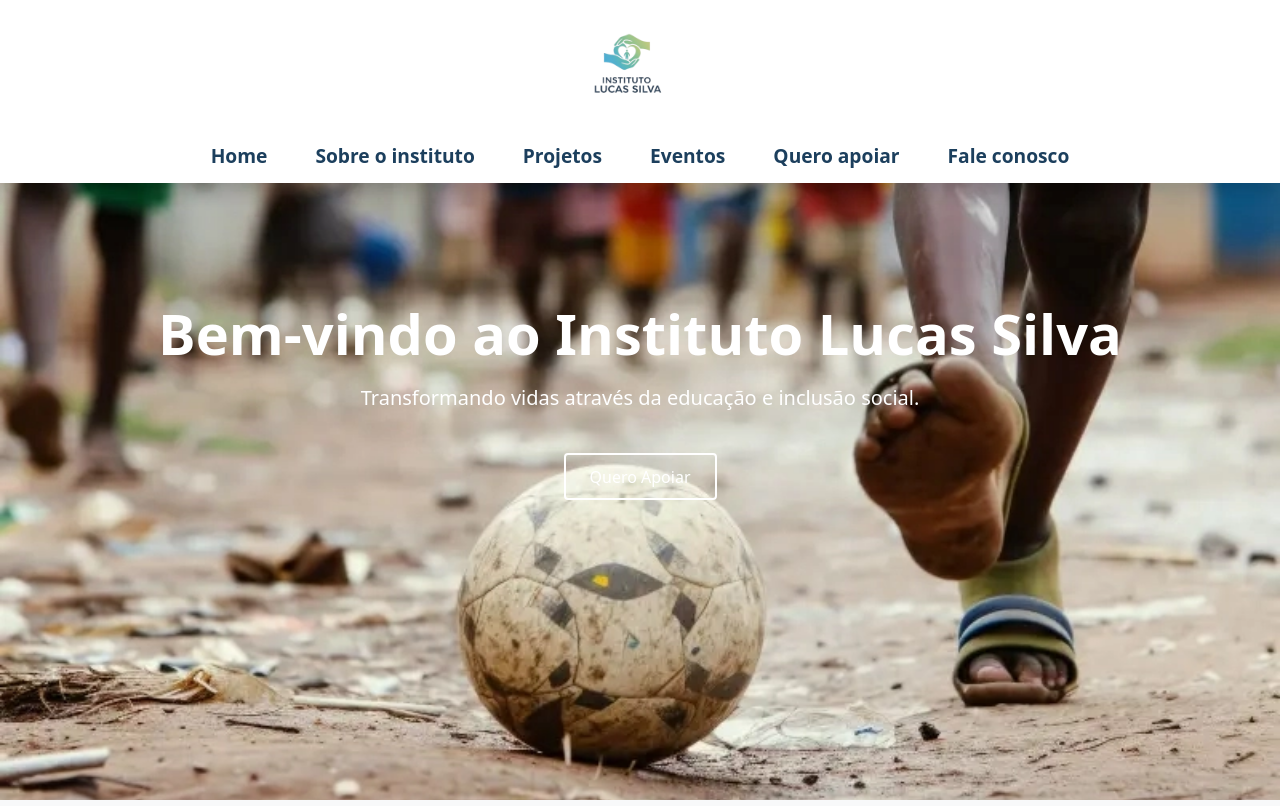
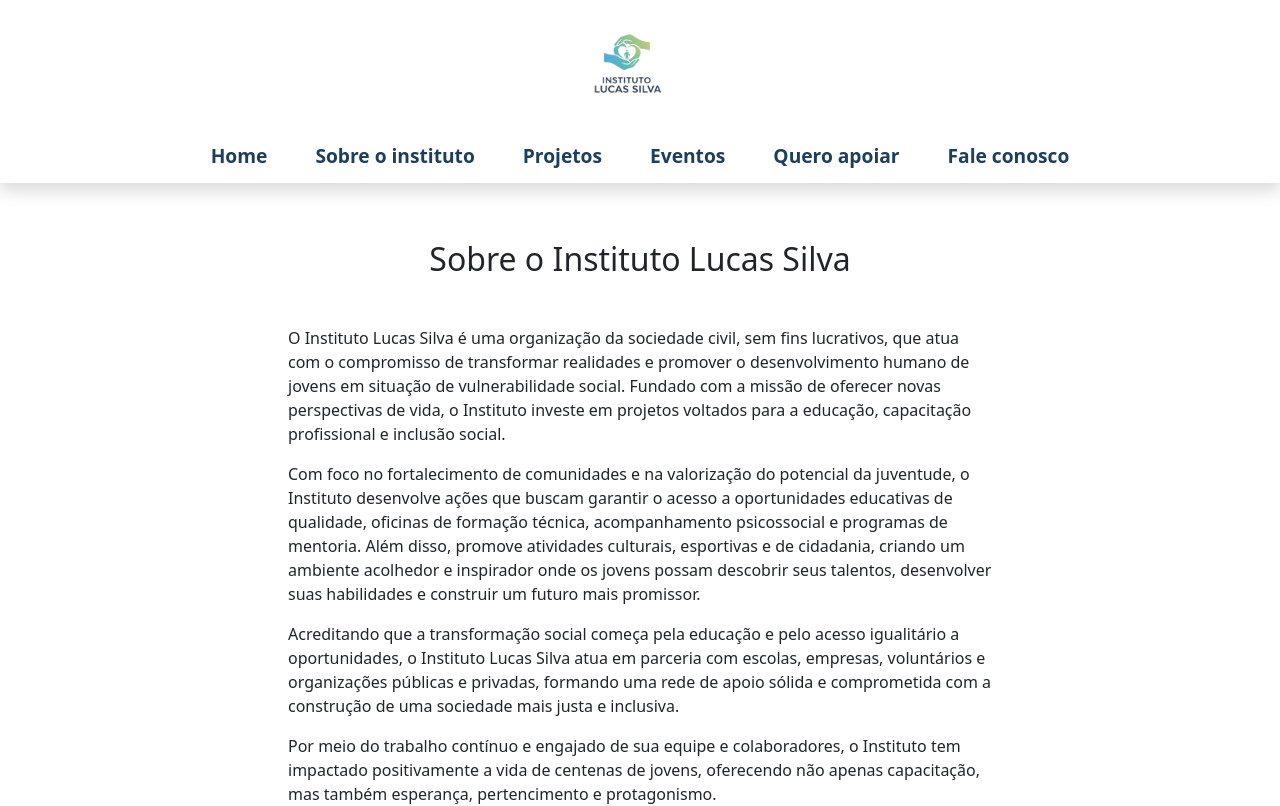
Before and after one commit to matheusdamacena593/projeto_instituto_lucas_silva, a React (Vite) app in the folder spa/: page /sobre-o-instituto in a window 1280 px wide. Before the commit this address led to /. Shown: the top 806 px of the page. Built offline with nearby package versions, Linux system fonts and the light colour scheme.

Commit message:
Implementar tela de sobre e corrigir nome de rota de login

```diff
--- /dev/null
+++ b/spa/src/Pages/Admin/Admin.module.scss
@@ -0,0 +1,6 @@
+.container {
+  display: flex;
+  justify-content: center;
+  align-items: center;
+  margin-top: 150px;
+}
--- /dev/null
+++ b/spa/src/Pages/Admin/Admin.tsx
@@ -0,0 +1,46 @@
+import React from 'react';
+import Input from '../../_components/Input/Input';
+import Button from '../../_components/Button/Button';
+import logo from '../../Image/lucas_silva-removebg-preview.png';
+import { FontAwesomeIcon } from "@fortawesome/react-fontawesome";
+import { faHome } from '@fortawesome/free-solid-svg-icons';
+import style from './Admin.module.scss';
+
+export default function Login() {
+    const handleLogin = (e: React.FormEvent) => {
+        e.preventDefault();
+        // Lógica de login aqui
+    };
+
+    return (
+        <>
+            <a href="/" className="ms-4 mt-3 d-block"><FontAwesomeIcon icon={faHome} color="#44b4cc" size="lg"/></a>
+            <div className={style.container}>
+                <div className="card shadow-sm p-4" style={{ width: '100%', maxWidth: '400px' }}>
+                    <div className="text-center mb-4">
+                        <img
+                            src={logo}
+                            alt="Instituto Lucas Silva"
+                            style={{ width: '200px' }}
+                            className="img-fluid"
+                        />
+                    </div>
+
+                    <form onSubmit={handleLogin}>
+                        <div className="mb-3">
+                            <Input placeholder="Usuário" type="text" />
+                        </div>
+
+                        <div className="mb-4">
+                            <Input placeholder="Senha" type="password" />
+                        </div>
+
+                        <div className="d-grid">
+                            <Button type="submit" text="Entrar" />
+                        </div>
+                    </form>
+                </div>
+            </div>
+        </>
+    );
+}
--- a/spa/src/Pages/Home/index.tsx
+++ b/spa/src/Pages/Home/Home.tsx
@@ -3,7 +3,7 @@
 import { faUsers, faLightbulb, faHandshake } from "@fortawesome/free-solid-svg-icons";
 import { Link } from "react-router-dom"; // se estiver usando React Router
 import homeImage from "../../../public/imgs/criancas-africanas.png"; // substitua pelo caminho correto da imagem
-import "./home.scss";
+import "./Home.scss";
 
 const Home: React.FC = () => {
     return (
--- a/spa/src/Pages/Login/index.tsx
+++ /dev/null
@@ -1,40 +0,0 @@
-import React from 'react';
-import Input from '../../_components/Input/Input';
-import Button from '../../_components/Button/Button';
-import logo from '../../Image/lucas_silva-removebg-preview.png';
-
-export default function Login() {
-    const handleLogin = (e: React.FormEvent) => {
-        e.preventDefault();
-        // Lógica de login aqui
-    };
-
-    return (
-        <div className="container d-flex justify-content-center align-items-center min-vh-100">
-            <div className="card shadow-sm p-4" style={{ width: '100%', maxWidth: '400px' }}>
-                <div className="text-center mb-4">
-                    <img
-                        src={logo}
-                        alt="Instituto Lucas Silva"
-                        style={{ width: '200px' }}
-                        className="img-fluid"
-                    />
-                </div>
-
-                <form onSubmit={handleLogin}>
-                    <div className="mb-3">
-                        <Input placeholder="Usuário" type="text" />
-                    </div>
-
-                    <div className="mb-4">
-                        <Input placeholder="Senha" type="password" />
-                    </div>
-
-                    <div className="d-grid">
-                        <Button type="submit" text="Entrar" />
-                    </div>
-                </form>
-            </div>
-        </div>
-    );
-}
--- /dev/null
+++ b/spa/src/Pages/SobreInstituto/SobreInstituto.module.scss
@@ -0,0 +1,4 @@
+.container {
+  width: 55%;
+  margin: 240px auto 60px auto;
+}
--- /dev/null
+++ b/spa/src/Pages/SobreInstituto/SobreInstituto.tsx
@@ -0,0 +1,35 @@
+import styles from './SobreInstituto.module.scss'
+
+export default function SobreInstituto () {
+    return (
+        <div className={styles.container}>
+            <h2 className='text-center mb-5'>Sobre o Instituto Lucas Silva</h2>
+
+            <p>
+                O Instituto Lucas Silva é uma organização da sociedade civil, sem fins lucrativos,
+                que atua com o compromisso de transformar realidades e promover o desenvolvimento humano de jovens em situação de vulnerabilidade social.
+                Fundado com a missão de oferecer novas perspectivas de vida, o Instituto investe em projetos voltados para a educação,
+                capacitação profissional e inclusão social.
+            </p>
+
+            <p>
+                Com foco no fortalecimento de comunidades e na valorização do potencial da juventude,
+                o Instituto desenvolve ações que buscam garantir o acesso a oportunidades educativas de qualidade, oficinas de formação técnica,
+                acompanhamento psicossocial e programas de mentoria. Além disso, promove atividades culturais, esportivas e de cidadania,
+                criando um ambiente acolhedor e inspirador onde os jovens possam descobrir seus talentos, desenvolver suas habilidades e
+                construir um futuro mais promissor.
+            </p>
+
+            <p>
+                Acreditando que a transformação social começa pela educação e pelo acesso igualitário a oportunidades,
+                o Instituto Lucas Silva atua em parceria com escolas, empresas, voluntários e organizações públicas e privadas,
+                formando uma rede de apoio sólida e comprometida com a construção de uma sociedade mais justa e inclusiva.
+            </p>
+
+            <p>
+                Por meio do trabalho contínuo e engajado de sua equipe e colaboradores, o Instituto tem impactado positivamente a vida de centenas de jovens,
+                oferecendo não apenas capacitação, mas também esperança, pertencimento e protagonismo.
+            </p>
+        </div>
+    );
+}
--- a/spa/src/_components/Header/Header.tsx
+++ b/spa/src/_components/Header/Header.tsx
@@ -1,6 +1,6 @@
 import React from "react";
 import logo from "../../../public/imgs/logo.png";
-import './header.scss';
+import './Header.scss';
 
 const Header: React.FC = () => {
   return (
@@ -30,10 +30,10 @@
           <div className="collapse navbar-collapse justify-content-center mt-3" id="navbarNav">
             <ul className="navbar-nav">
               <li className="nav-item">
-                <a className="nav-link active" href="#">Home</a>
+                <a className="nav-link active" href="/">Home</a>
               </li>
               <li className="nav-item">
-                <a className="nav-link" href="#">Sobre o instituto</a>
+                <a className="nav-link" href="/sobre-o-instituto">Sobre o instituto</a>
               </li>
               <li className="nav-item">
                 <a className="nav-link" href="#">Projetos</a>
--- a/spa/src/routes.tsx
+++ b/spa/src/routes.tsx
@@ -5,8 +5,9 @@
   Navigate,
 } from "react-router-dom";
 import PageBase from "./Pages/PageBase";
-import Home from "./Pages/Home";
-import Login from "./Pages/Login";
+import Home from "./Pages/Home/Home.tsx";
+import Admin from "./Pages/Admin/Admin.tsx";
+import SobreInstituto from "./Pages/SobreInstituto/SobreInstituto.tsx"
 
 export default function AppRouter() {
   return (
@@ -15,10 +16,11 @@
         <Route path="/" element={<PageBase />}>
           <Route index element={<Home />} />
           <Route path="/teste" element={<div className="mt-5 p-5">Aqui é só um teste</div>} />
+          <Route path="/sobre-o-instituto" element={<SobreInstituto />} />
         </Route>
 
         <Route path="*" element={<Navigate to="/" replace />} />
-        <Route path="/login" element={<Login />} />
+        <Route path="/admin" element={<Admin />} />
       </Routes>
     </Router>
   );
```
Also changed, not shown: spa/src/Pages/Home/Home.scss (renamed from spa/src/Pages/Home/home.scss), spa/src/_components/Header/Header.scss (renamed from spa/src/_components/Header/header.scss).
